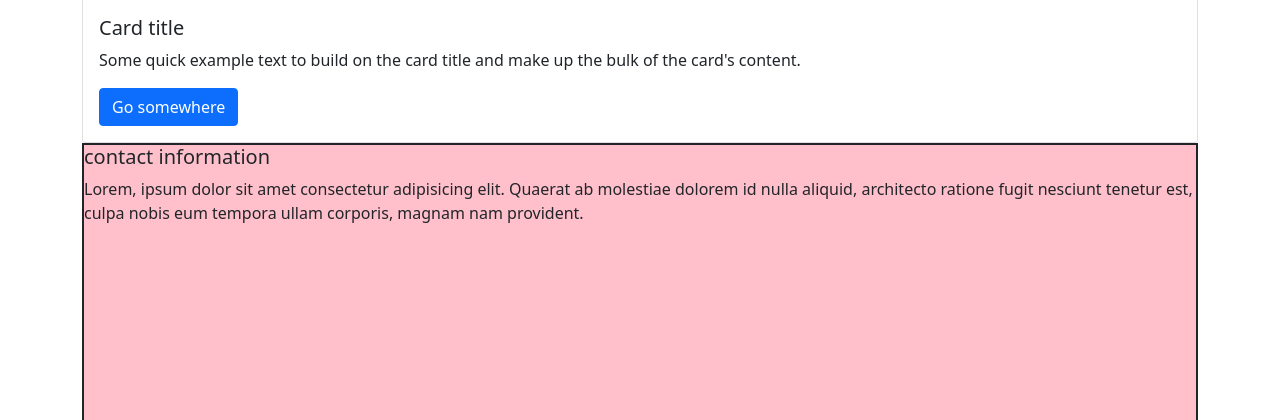
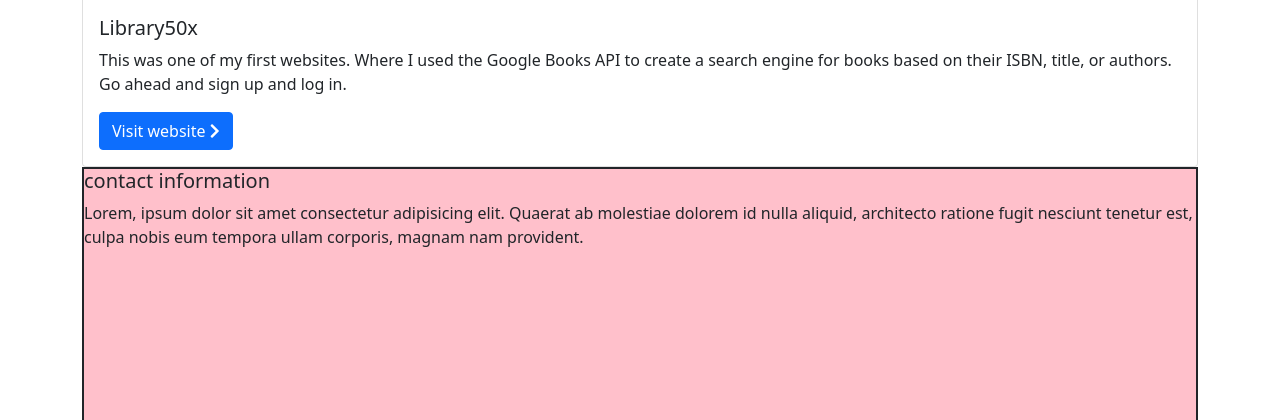
Before and after one commit to MiltonVilchez/MyLittlePortfolio, a Flask app: page / in a window 1280 px wide. Shown: the part 2225-2645 px from the top of the page. Run offline with Flask 2, Linux system fonts and the light colour scheme.

Commit message:
Added the information about my project(incompleted)

```diff
--- a/templates/index.html
+++ b/templates/index.html
@@ -15,6 +15,9 @@
     <script src="https://cdn.jsdelivr.net/npm/bootstrap@5.0.2/dist/js/bootstrap.min.js"
         integrity="sha384-cVKIPhGWiC2Al4u+LWgxfKTRIcfu0JTxR+EQDz/bgldoEyl4H0zUF0QKbrJ0EcQF"
         crossorigin="anonymous"></script>
+    <link rel="stylesheet" href="https://cdnjs.cloudflare.com/ajax/libs/font-awesome/5.15.4/css/all.min.css"
+        integrity="sha512-1ycn6IcaQQ40/MKBW2W4Rhis/DbILU74C1vSrLJxCq57o941Ym01SwNsOMqvEBFlcgUa6xLiPY/NS5R+E6ztJQ=="
+        crossorigin="anonymous" referrerpolicy="no-referrer" />
     <link rel="stylesheet" href="../static/style/estilos.css">
     <title>MyPortfolio - Milton</title>
 </head>
@@ -75,40 +78,62 @@
                 <div class="carousel-inner">
                     <div class="carousel-item active">
                         <div class="card d-block w-100" style="width: 18rem;margin: 0;">
-                            <img id="imagen" src="https://res.cloudinary.com/drdadalne/image/upload/v1642479636/Portada2_i2s4gl.jpg"
-                                class="card-img-top" alt="...">
+                            <img id="imagen"
+                                src="https://res.cloudinary.com/drdadalne/image/upload/v1643766321/Library50_euuamo.png"
+                                class="card-img-top" alt="library.png">
                             <div class="card-body">
-                                <h5 class="card-title">Card title</h5>
-                                <p class="card-text">Some quick example text to build on the card title and make up the
-                                    bulk of the card's content.</p>
-                                <a href="#" class="btn btn-primary">Go somewhere</a>
+                                <h5 class="card-title">Library50x</h5>
+                                <p class="card-text">This was one of my first websites. Where I used the Google Books
+                                    API to create a search engine for books based on their ISBN, title, or authors. Go
+                                    ahead and sign up and log in.</p>
+                                <a href="#" class="btn btn-primary">Visit website <i
+                                        class="fas fa-chevron-right"></i></a>
                             </div>
                         </div>
                     </div>
                     <div class="carousel-item">
                         <div class="card d-block w-100" style="width: 18rem;margin: 0;">
-                            <img id="imagen" src="https://res.cloudinary.com/drdadalne/image/upload/v1642479636/Portada2_i2s4gl.jpg"
-                                class="card-img-top" alt="...">
+                            <img id="imagen"
+                                src="https://res.cloudinary.com/drdadalne/image/upload/v1643766321/Chatten_bnnrnk.png"
+                                class="card-img-top" alt="chatten.png">
                             <div class="card-body">
-                                <h5 class="card-title">Card title</h5>
-                                <p class="card-text">Some quick example text to build on the card title and make up the
-                                    bulk of the card's content.</p>
-                                <a href="#" class="btn btn-primary">Go somewhere</a>
+                                <h5 class="card-title">Chatten</h5>
+                                <p class="card-text">My first messaging application with Socket.io. The application
+                                    allows you to register with your name or nickname and then create chat rooms and
+                                    talk with your friends and other functions. Inspired by <a
+                                        href="https://slack.com/">Slack</a>.</p>
+                                <a href="#" class="btn btn-primary">Visit website <i
+                                        class="fas fa-chevron-right"></i></a>
                             </div>
                         </div>
                     </div>
-                    <!--
-                        <div class="carousel-item">
+                    <div class="carousel-item">
                         <div class="card d-block w-100" style="width: 18rem;margin: 0;">
-                            <img src="https://res.cloudinary.com/drdadalne/image/upload/v1642479636/Portada2_i2s4gl.jpg" class="card-img-top" alt="...">
+                            <img src="https://res.cloudinary.com/drdadalne/image/upload/v1643766321/Pinoccio2_gifdhl.png"
+                                class="card-img-top" alt="pinoccio.png">
                             <div class="card-body">
-                              <h5 class="card-title">Card title</h5>
-                              <p class="card-text">Some quick example text to build on the card title and make up the bulk of the card's content.</p>
-                              <a href="#" class="btn btn-primary">Go somewhere</a>
+                                <h5 class="card-title">Pinocchios's w50 Pizza</h5>
+                                <p class="card-text">Harvard Web50 Project. About ordering at a pizza shop located in
+                                    Cambridge. Built with django and SQLite.</p>
+                                <a href="#" class="btn btn-primary">Visit website <i
+                                        class="fas fa-chevron-right"></i></a>
                             </div>
-                          </div>
+                        </div>
                     </div>
-                    -->
+                    <div class="carousel-item">
+                        <div class="card d-block w-100" style="width: 18rem;margin: 0;">
+                            <img src="https://res.cloudinary.com/drdadalne/image/upload/v1643766321/Captura_de_Pantalla_2022-02-01_a_la_s_19.40.52_bt3p0y.png"
+                                class="card-img-top" alt="Godangels.png">
+                            <div class="card-body">
+                                <h5 class="card-title">God's Angels</h5>
+                                <p class="card-text">In this project I thought of helping any Nicaraguan person who does
+                                    not know a nurse and who needs care or a hospital consultation.</p>
+                                <a href="#" class="btn btn-primary">Visit website <i
+                                        class="fas fa-chevron-right"></i></a>
+                            </div>
+                        </div>
+                    </div>
+
                 </div>
                 <button style="height: 35rem;" class="carousel-control-prev" type="button"
                     data-bs-target="#carouselExampleControls" data-bs-slide="prev">
@@ -134,4 +159,5 @@
         </div>
     </main>
 </body>
+
 </html>
```
